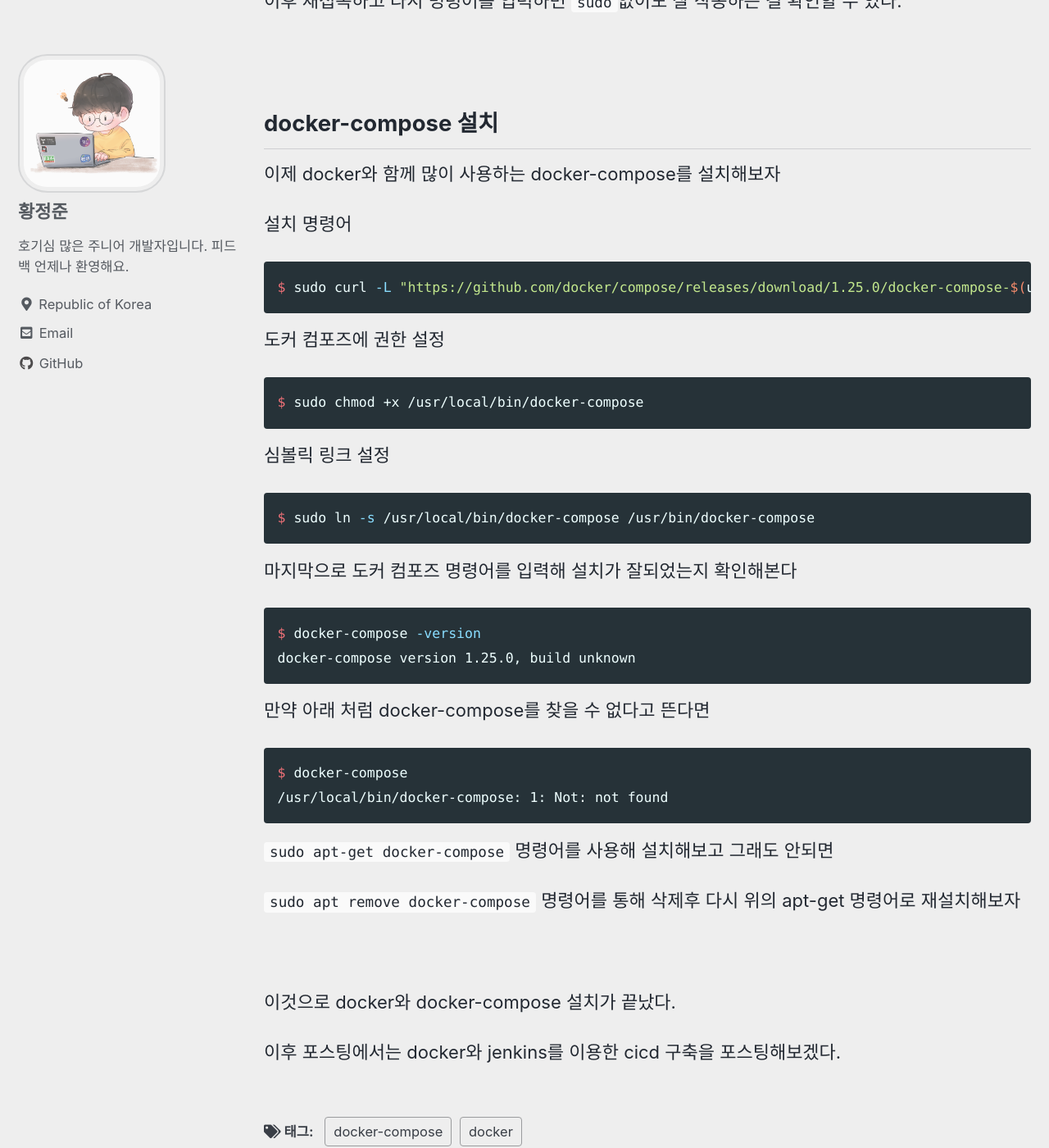
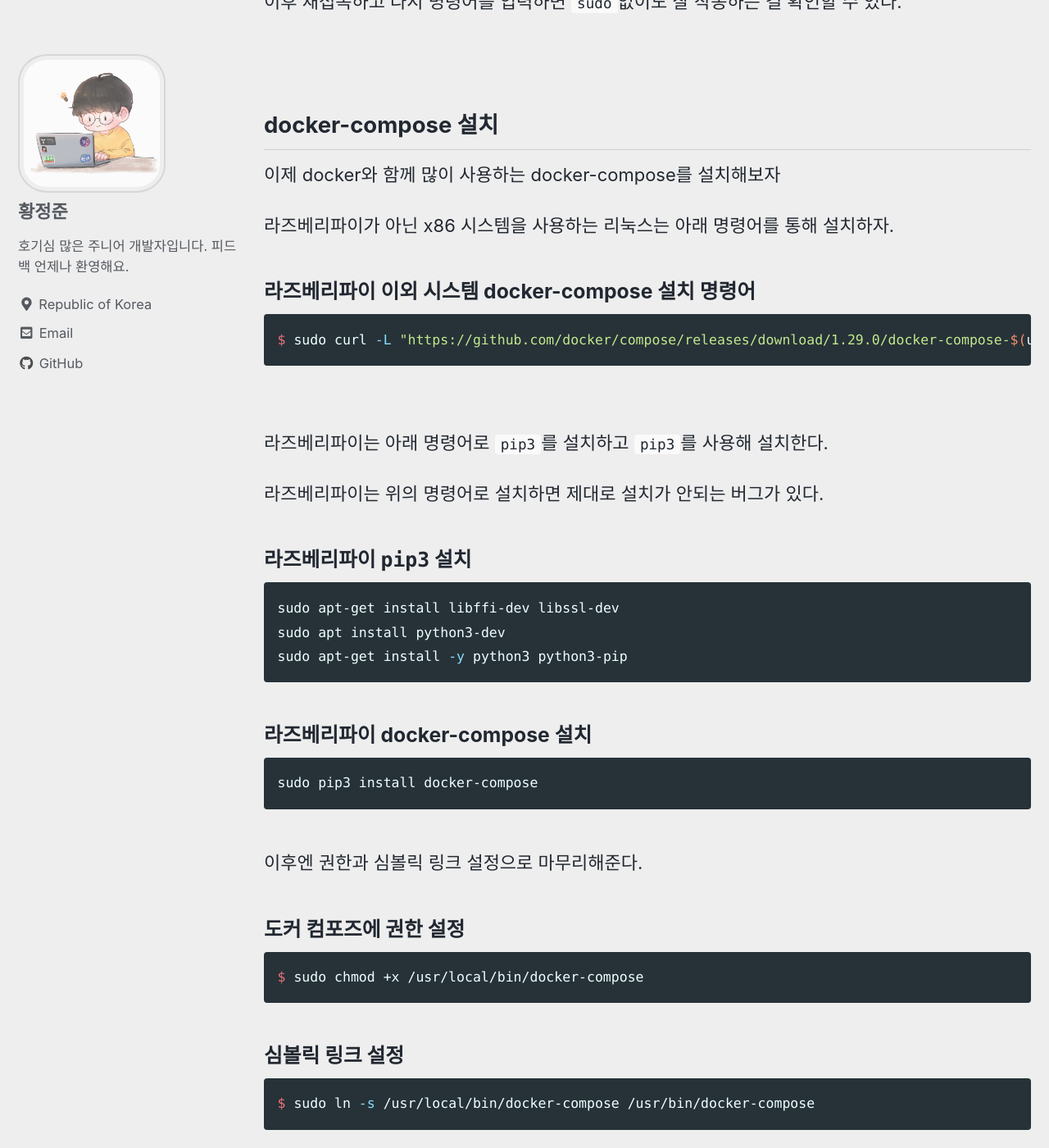
Before and after one commit to DeerGum/DeerGum.github.io, a Jekyll site: the page built from _posts/2022-04-27-linux-docker-install.md, in a window 1280 px wide and 1400 px high, scrolled down 3844 px. Shown: the whole window at 82% size. Built offline with Jekyll 4.4.1, drawn with Linux system fonts in a browser that asks for light colours; cached includes are drawn as plain includes; comment, search, counter and statistics services are not loaded; some of the changed text lies outside the part shown.

Commit message:
docker 설치 포스팅 일부 수정

````diff
--- a/_posts/2022-04-27-linux-docker-install.md
+++ b/_posts/2022-04-27-linux-docker-install.md
@@ -13,7 +13,7 @@ last_modified_at: 2022-04-27T08:06:00-05:00
 
 이번에 프로젝트 서버를 내 라즈베리파이에 띄우는 작업을 하면서 docker 설치방법을 정리해보았다.
 
-참고로 라즈비안OS를 기준으로 작성되었다.
+참고로 라즈베리파이를 기준으로 작성되었다.
 
 ## 목차
 1. docker 설치
@@ -116,7 +116,7 @@ docker daemon은 root 권한을 통해 실행되기 때문에 일반 사용자
 
 여기서는 사용자 설정을 통해 해결해보겠다.
 
-다음 명령어를 입력해준다.
+### 도커 그룹에 사용자 추가
 ```bash
 $ sudo groupadd docker
 $ sudo usermod -aG docker $USER
@@ -130,20 +130,45 @@ $ sudo usermod -aG docker $USER
 
 이제 docker와 함께 많이 사용하는 docker-compose를 설치해보자
 
-설치 명령어
+라즈베리파이가 아닌 x86 시스템을 사용하는 리눅스는 아래 명령어를 통해 설치하자.
+
+### 라즈베리파이 이외 시스템 docker-compose 설치 명령어
 ```bash
-$ sudo curl -L "https://github.com/docker/compose/releases/download/1.25.0/docker-compose-$(uname -s)-$(uname -m)" -o /usr/local/bin/docker-compose
+$ sudo curl -L "https://github.com/docker/compose/releases/download/1.29.0/docker-compose-$(uname -s)-$(uname -m)" -o /usr/local/bin/docker-compose
 ```
 
-도커 컴포즈에 권한 설정
+<br>
+
+라즈베리파이는 아래 명령어로 `pip3`를 설치하고 `pip3`를 사용해 설치한다.
+
+라즈베리파이는 위의 명령어로 설치하면 제대로 설치가 안되는 버그가 있다.
+
+### 라즈베리파이 `pip3` 설치
+```bash
+sudo apt-get install libffi-dev libssl-dev
+sudo apt install python3-dev
+sudo apt-get install -y python3 python3-pip
+```
+
+### 라즈베리파이 docker-compose 설치
+```bash
+sudo pip3 install docker-compose
+```
+
+<br>
+이후엔 권한과 심볼릭 링크 설정으로 마무리해준다.
+
+### 도커 컴포즈에 권한 설정
 ```bash
 $ sudo chmod +x /usr/local/bin/docker-compose
 ```
 
-심볼릭 링크 설정
+### 심볼릭 링크 설정
 ```bash
 $ sudo ln -s /usr/local/bin/docker-compose /usr/bin/docker-compose
 ```
+
+<br>
 
 마지막으로 도커 컴포즈 명령어를 입력해 설치가 잘되었는지 확인해본다
 ```bash
@@ -151,18 +176,19 @@ $ docker-compose -version
 docker-compose version 1.25.0, build unknown
 ```
 
+<br>
+
 만약 아래 처럼 docker-compose를 찾을 수 없다고 뜬다면
 ```bash
 $ docker-compose
 /usr/local/bin/docker-compose: 1: Not: not found
 ```
 
-`sudo apt-get docker-compose` 명령어를 사용해 설치해보고 그래도 안되면
+설치가 제대로 안되었거나 설정이 잘못되었을 가능성이 크다.
 
-`sudo apt remove docker-compose` 명령어를 통해 삭제후 다시 위의 apt-get 명령어로 재설치해보자
-
-<br>
-
-이것으로 docker와 docker-compose 설치가 끝났다.
-
-이후 포스팅에서는 docker와 jenkins를 이용한 cicd 구축을 포스팅해보겠다.
+아래 명령어로 docker-compose를 지우고 재설치를 해보자
+```bash
+sudo rm /usr/local/bin/docker-compose
+sudo apt remove docker-compose
+sudo apt autoremove
+```
````
